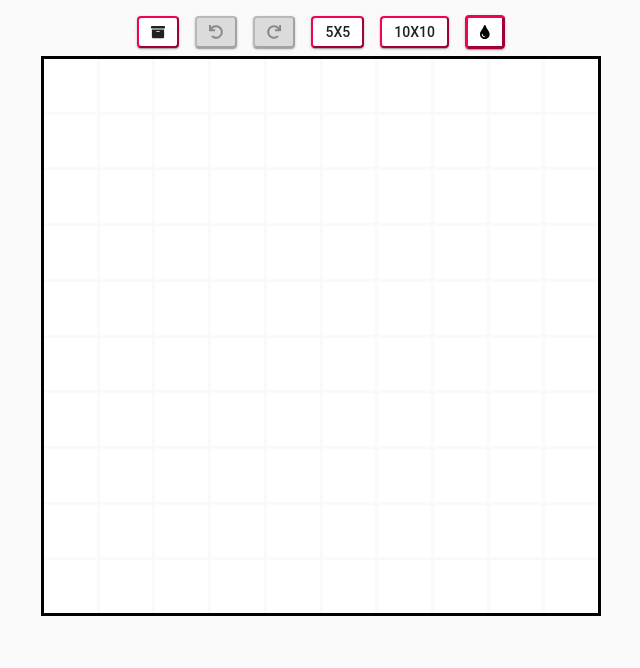
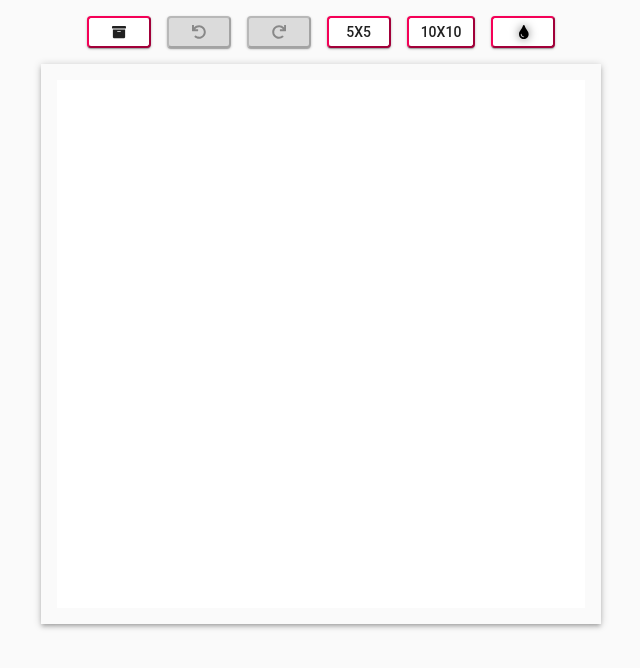
Before and after one commit to Briaoeuidhtns/Pixel-Art, a React (Create React App) app: page / in a window 1280 px wide. Shown: the top 668 px of the page, without its empty margins (319-959 px from the left). Built offline with nearby package versions, Linux system fonts and the light colour scheme.

Commit message:
Add grading tags, refactor undo into higher order reducer

```diff
--- a/src/App.tsx
+++ b/src/App.tsx
@@ -9,22 +9,21 @@ import { resize } from './paintSlice'
 import { ThemeType } from './theme'
 import { makeStyles, createStyles } from '@material-ui/styles'
 
-store.dispatch(resize({ x: 10, y: 10, color: '#fff' }))
+// store.dispatch(resize({ x: 10, y: 10, color: '#fff' }))
 const useStyles = makeStyles<ThemeType>(theme =>
   createStyles({
     '@global': {
       html: { boxSizing: 'border-box' },
       '*, *::before, *::after': {
         boxSizing: 'inherit',
+        margin: 0,
+        padding: 0,
       },
       body: {
         margin: theme.spacing.unit,
         color: theme.palette.text.primary,
         ...theme.typography.body2,
         backgroundColor: theme.palette.background.default,
-        '@media print': {
-          backgroundColor: theme.palette.common.white,
-        },
         '&::backdrop': {
           backgroundColor: theme.palette.background.default,
         },
--- a/src/Canvas.tsx
+++ b/src/Canvas.tsx
@@ -7,20 +7,20 @@ import { makeStyles, createStyles } from '@material-ui/styles'
 import { ThemeType } from './theme'
 
 const mapState = ({ paint: state }: State) => ({
-  grid: state.canvas,
-  drawing: state.drawing,
+  grid: state.present.canvas,
+  drawing: state.present.drawing,
 })
 
 const useStyles = makeStyles<ThemeType, { rows: number; cols: number }>(theme =>
   createStyles({
     container: {
       display: 'grid',
-      borderStyle: 'solid',
-      borderColor: 'black',
+      boxShadow: theme.shadows[3],
       gridTemplateRows: ({ rows }) => `repeat(${rows}, 1fr)`,
       gridTemplateColumns: ({ cols }) => `repeat(${cols}, 1fr)`,
       gridGap: '3px',
       margin: 'auto',
+      padding: theme.spacing.unit * 2,
 
       width: '70vh',
       // width is limiting
@@ -45,7 +45,7 @@ export const Canvas: React.FC<Props> = ({
   startStroke,
   endStroke,
 }) => {
-  const classes = useStyles({ rows: grid.length, cols: grid[0].length })
+  const classes = useStyles({ rows: grid.length, cols: grid[0]?.length || 0 })
   return (
     <div
       className={classes.container}
--- a/src/Controls.tsx
+++ b/src/Controls.tsx
@@ -16,9 +16,9 @@ import {
 } from '@fortawesome/free-solid-svg-icons'
 
 const mapState = ({ paint: state }: State) => ({
-  hasUndo: !!state.undo.length,
-  hasRedo: !!state.redo.length,
-  color: state.color,
+  hasUndo: !!state.past.length,
+  hasRedo: !!state.future.length,
+  color: state.present.color,
 })
 
 const mapDispatch = { undo, redo, changeColor, resize }
@@ -30,13 +30,19 @@ const useStyles = makeStyles<ThemeType>(theme =>
     btn: {
       ...theme.typography.button,
       ...theme.shape,
+      borderWidth: '2px',
       boxShadow: theme.shadows[1],
       padding: '.375rem .75rem',
       margin: theme.spacing.unit,
+      marginBottom: theme.spacing.unit * 2,
       borderStyle: 'outset',
       color: theme.palette.text.primary,
       backgroundColor: theme.palette.background.paper,
       borderColor: theme.palette.secondary.main,
+      minWidth: 64,
+      lineHeight: 'normal',
+      display: 'inline-block',
+      userSelect: 'none',
       '&:disabled': {
         color: theme.palette.text.disabled,
         borderColor: theme.palette.action.disabled,
@@ -44,12 +50,15 @@ const useStyles = makeStyles<ThemeType>(theme =>
       },
       '&:not(:disabled):hover': {
         cursor: 'pointer',
-        backgroundColor: theme.palette.action.hover,
+        filter: `brightness(${1 - theme.palette.action.hoverOpacity})`,
       },
       '&:not(:disabled):active': {
-        backgroundColor: theme.palette.action.active,
+        filter: `brightness(${1 - theme.palette.action.activeOpacity})`,
         boxShadow: theme.shadows[0],
       },
+    },
+    colorIcon: {
+      filter: `drop-shadow(0px 0px 5px ${theme.palette.grey[600]})`,
     },
   })
 )
@@ -140,7 +149,11 @@ export const Controls: React.FC<Props> = ({
           10x10
         </button>
         <label className={classes.btn}>
-          <FontAwesomeIcon icon={ColorIcon} color={color} />
+          <FontAwesomeIcon
+            icon={ColorIcon}
+            color={color}
+            className={classes.colorIcon}
+          />
           <input
             type="color"
             style={{ display: 'none' }}
--- a/src/paintSlice.ts
+++ b/src/paintSlice.ts
@@ -1,4 +1,4 @@
-import { createSlice } from '@reduxjs/toolkit'
+import { createSlice, AnyAction, Reducer, createAction } from '@reduxjs/toolkit'
 import { identity } from 'lodash'
 
 export type Color = string
@@ -9,56 +9,118 @@ interface InitialState {
   canvas: Grid
   color: Color
   drawing: boolean
-  undo: Grid[]
-  redo: Grid[]
 }
 
 const paintSlice = createSlice({
   name: 'paint',
   initialState: identity<InitialState>({
-    canvas: [],
+    canvas: [['#fff']],
     color: '#000000',
     drawing: false,
-    undo: [],
-    redo: [],
   }),
 
   reducers: {
     draw(state, { payload: { x, y } }) {
       state.canvas[x][y] = state.color
     },
-    resize(state, { payload: { x, y, color } }) {
-      state.canvas = [...Array(y)].map(() =>
-        Array(x).fill(color || state.color)
-      )
+    resize: {
+      reducer(state, { payload: { x, y, color } }) {
+        state.canvas = [...Array(y)].map(() =>
+          Array(x).fill(color || state.color)
+        )
+      },
+      prepare({ x, y, color }: { x: number; y: number; color: string }) {
+        return {
+          payload: { x, y, color },
+          ...UNDOABLE,
+          error: undefined,
+        }
+      },
     },
-    changeColor(state, { payload: color }) {
-      state.color = color
+    changeColor: {
+      reducer(state, { payload: color }) {
+        state.color = color
+      },
+      prepare(color) {
+        return {
+          payload: color,
+          ...UNDOABLE,
+          error: undefined,
+        }
+      },
     },
-    startStroke(state) {
-      state.drawing = true
-      state.undo.push(state.canvas)
-      state.redo = []
+    startStroke: {
+      reducer(state) {
+        state.drawing = true
+      },
+      prepare() {
+        return { payload: {}, ...UNDOABLE }
+      },
     },
     endStroke(state) {
       state.drawing = false
     },
-    undo(state) {
-      const cur = state.undo.pop()
-      if (cur != null) {
-        state.redo.push(state.canvas)
-        state.canvas = cur
-      }
-    },
-    redo(state) {
-      const cur = state.redo.pop()
-      if (cur != null) {
-        state.undo.push(state.canvas)
-        state.canvas = cur
-      }
-    },
   },
 })
+
+// GRADING: COMMAND
+// Undoable actions inherit from this prototype
+// Definitions are above in createSlice under the `prepare` fields
+const UNDOABLE = { meta: { undoable: true } } as const
+
+type UndoableAction = AnyAction & typeof UNDOABLE
+
+export const isUndoable = (action: AnyAction): action is UndoableAction =>
+  !!action.meta?.undoable
+
+interface UndoState<S> {
+  past: S[]
+  present: S
+  future: S[]
+}
+
+export const undo = createAction('paint/undo'),
+  redo = createAction('paint/redo')
+
+// GRADING: MANAGE
+// Allows the actions that are not undoable to pass through
+// Copies the current state if the action could be undone
+// handles the undo and redo actions
+
+// This will wrap the controller from createSlice
+const manageUndo = <S>(reducer: Reducer<S, AnyAction>) => {
+  const initialState: UndoState<S> = {
+    past: [],
+    present: reducer(undefined, { type: '@@INIT' }),
+    future: [],
+  }
+  return (state: UndoState<S> = initialState, action: AnyAction) => {
+    const { past, present, future } = state
+    if (undo.match(action)) {
+      const [previous, ...newPast] = past
+      return {
+        past: newPast,
+        present: previous,
+        future: [present, ...future],
+      }
+    }
+
+    if (redo.match(action)) {
+      const [next, ...newFuture] = future
+      return {
+        past: [present, ...past],
+        present: next,
+        future: newFuture,
+      }
+    }
+
+    const next = reducer(present, action)
+    if (present === next) return state // Possibly prevent extra draws
+    if (isUndoable(action))
+      return { past: [present, ...past], present: next, future: [] }
+    return { ...state, present: next }
+  }
+}
 
 export const {
   draw,
@@ -66,8 +128,7 @@ export const {
   changeColor,
   startStroke,
   endStroke,
-  undo,
-  redo,
 } = paintSlice.actions
 
-export default paintSlice.reducer
+// Wrap the manager for events to make it react to the undo and redo actions
+export default manageUndo(paintSlice.reducer)
--- a/src/theme/teal.ts
+++ b/src/theme/teal.ts
@@ -205,6 +205,7 @@ export default {
       selected: 'rgba(0, 0, 0, 0.14)',
       disabledBackground: 'rgba(0, 0, 0, 0.12)',
       disabled: 'rgba(0, 0, 0, 0.26)',
+      activeOpacity: 0.54,
       active: 'rgba(0, 0, 0, 0.54)',
     },
     primary: {
```
